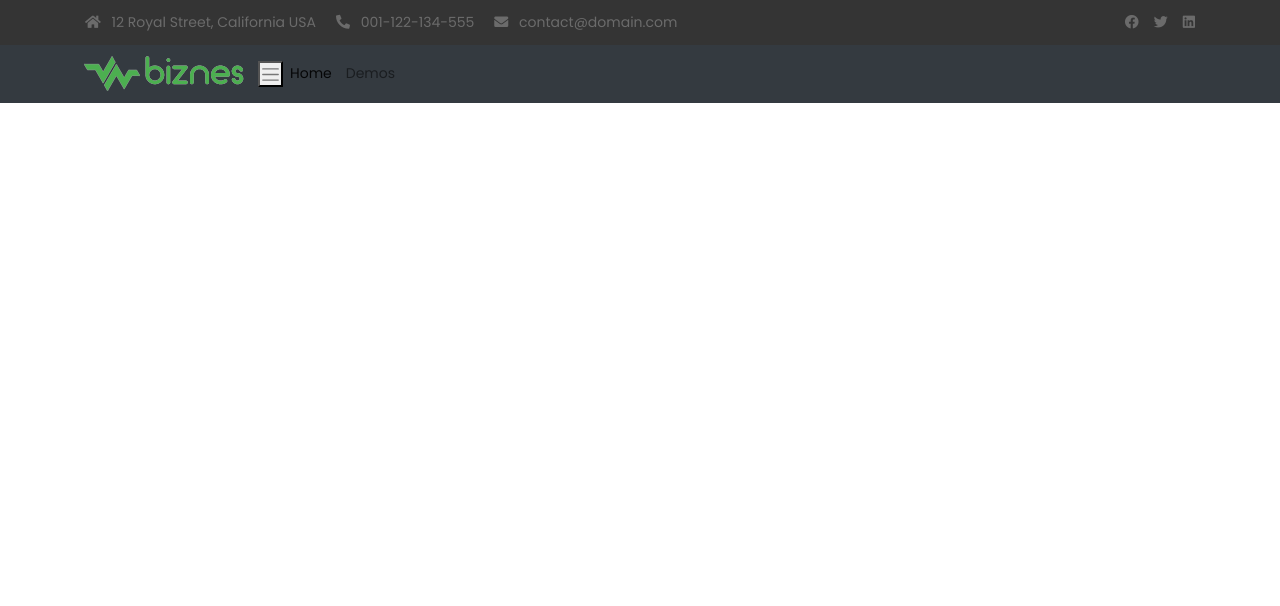
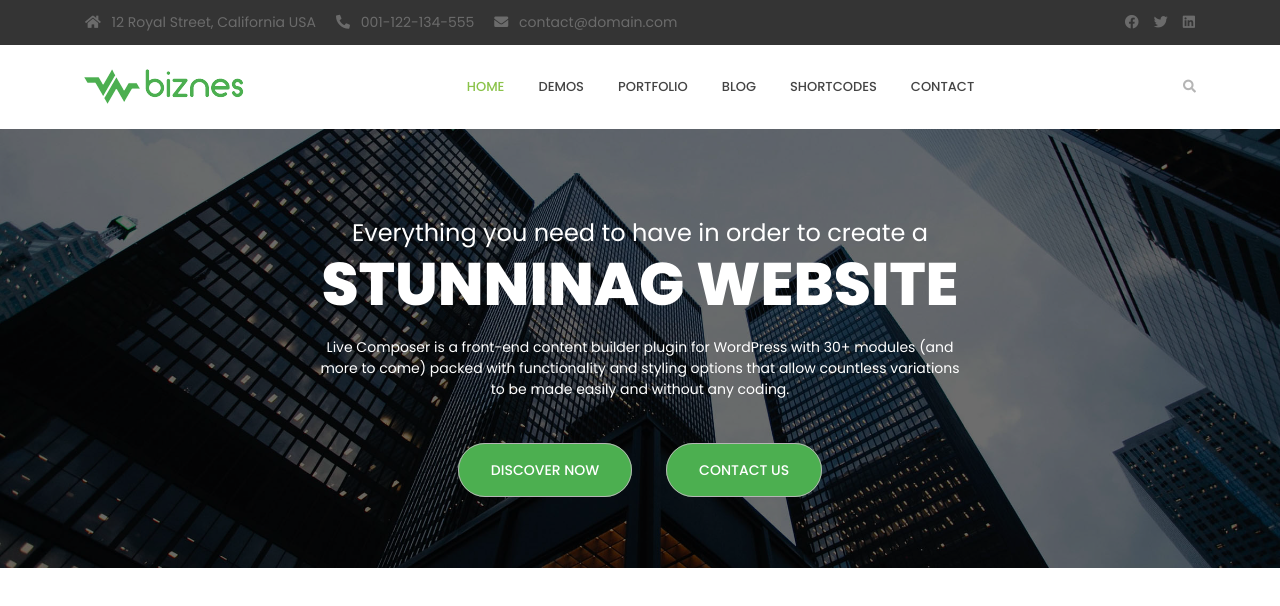
Before and after one commit to aminulislam12/psdtohtml, a plain HTML site: page index.html in a window 1280 px wide. Drawn offline with nearby package versions, Linux system fonts and the light colour scheme.

Commit message:
sliderSetup

```diff
--- a/css/style.css
+++ b/css/style.css
@@ -6,6 +6,37 @@
     font-family: "Poppins", sans-serif;
     font-size: 14px;
 }
+
+
+/*
+=============
+Button
+=============
+*/
+
+.myBtn {
+    background-color: #4caf50;
+    color: #fff;
+    padding: 16px 32px 16px 32px;
+    border-radius: 35px;
+    border: 1px solid #b5b5b5;
+    text-transform: uppercase;
+    font-weight: 500;
+}
+
+.myBtn:hover {
+    text-decoration: none;
+    color: #4caf50;
+    background-color: #fff;
+    transition: 0.5s;
+}
+
+
+/*
+=====================
+Top Bar Css
+=====================
+*/
 
 .top-bg {
     background-color: #343434;
@@ -47,3 +78,108 @@
     color: #fff;
     transition: 0.3s;
 }
+
+
+/*
+=======================
+Main Menu CSS
+======================
+*/
+
+.myNav {
+    padding-top: 20px;
+    padding-bottom: 20px;
+}
+
+li.nav-item {
+    margin-right: 10px;
+    margin-left: 10px
+}
+
+.navbar-light .navbar-nav .nav-link {
+    color: #444444 !important;
+    font-weight: 500;
+    text-transform: uppercase;
+    font-size: 13px;
+}
+
+.navbar-light .navbar-nav .nav-link:hover {
+    color: #8bc34a !important;
+}
+
+.navbar-light .navbar-nav .active>.nav-link {
+    color: #8bc34a !important;
+}
+
+.search>i {
+    color: #b5b5b5;
+    font-size: 13px;
+    cursor: pointer;
+}
+
+
+/*
+==================
+Slider Area Style
+==================
+*/
+
+.slider {
+    position: relative;
+}
+
+.slider-Item img {
+    max-width: 100%;
+}
+
+.slider-Item::after {
+    position: absolute;
+    content: "";
+    background-color: black;
+    left: 0;
+    top: 0;
+    right: 0;
+    bottom: 0;
+    z-index: 1;
+    opacity: 57%;
+}
+
+.slider-content {
+    position: absolute;
+    left: 50%;
+    top: 50%;
+    text-align: center;
+    transform: translate(-50%, -50%);
+    z-index: 2;
+    color: white;
+}
+
+.pera-1 {
+    font-size: 24px;
+    margin: 0;
+    padding: 0;
+    margin-bottom: -3px;
+}
+
+.slider-text {
+    font-size: 60px;
+    margin: 0;
+    padding: 0;
+    font-weight: 800;
+    text-transform: uppercase;
+    margin-bottom: 17px;
+}
+
+.pera-2 {
+    margin: 0;
+    padding: 0;
+    margin-bottom: 60px;
+}
+
+.btn-one {
+    margin-right: 15px;
+}
+
+.btn-two {
+    margin-left: 15px;
+}
--- a/index.html
+++ b/index.html
@@ -12,6 +12,7 @@
 </head>
 
 <body>
+    <!--Header Section START-->
     <header>
         <div class="top-bg">
             <div class="container top-bar">
@@ -27,25 +28,60 @@
                 </div>
             </div>
         </div>
-        <div class="main-nav bg-dark">
-            <nav class="navbar navbar-expand-lg container navbar-light">
-                <a href="" class="navbar-brand">
-                    <img src="image/Logo.png" alt="">
+        <div class="main-nav">
+            <nav class="navbar navbar-expand-lg navbar-light container myNav">
+                <a class="navbar-brand" href="#">
+                    <img src="./image/Logo.png" alt="Logo">
                 </a>
-                <button class="navbar-toggle" type="button" data-toggle="collapse" data-target="#navbars" aria-controls="navbarSupportedContent" aria-expanded="false" aria-label="Toggle navigation">
+                <button class="navbar-toggler" type="button" data-toggle="collapse" data-target="#navbarSupportedContent" aria-controls="navbarSupportedContent" aria-expanded="false" aria-label="Toggle navigation">
                   <span class="navbar-toggler-icon"></span>
                 </button>
-                <div class="ml-auto navbar-collapse collapse" id="navbars">
-                    <ul class="navbar-nav">
+                <div class="collapse navbar-collapse" id="navbarSupportedContent">
+                    <ul class="navbar-nav mr-auto justify-content-center w-100">
                         <li class="nav-item active">
-                            <a href="#" class="nav-link">Home</a>
+                            <a class="nav-link" href="#">Home <span class="sr-only">(current)</span></a>
                         </li>
-                        <li class="nav-item"><a href="#" class="nav-link">Demos</a></li>
+                        <li class="nav-item">
+                            <a class="nav-link" href="#">Demos</a>
+                        </li>
+                        <li class="nav-item">
+                            <a class="nav-link" href="">Portfolio</a>
+                        </li>
+                        <li class="nav-item">
+                            <a class="nav-link" href="">Blog</a>
+                        </li>
+                        <li class="nav-item">
+                            <a class="nav-link" href="">Shortcodes</a>
+                        </li>
+                        <li class="nav-item">
+                            <a class="nav-link" href="">Contact</a>
+                        </li>
                     </ul>
+                    <div class="search">
+                        <i class="fas fa-search"></i>
+                    </div>
                 </div>
             </nav>
         </div>
     </header>
+    <!--Header Section END-->
+    <!--Slider Area Start-->
+    <section class="slider">
+        <div class="slider-Item">
+            <img src="./image/slider1.jpg" alt="slider image">
+            <div class="slider-content">
+                <p class="pera-1">Everything you need to have in order to create a</p>
+                <h2 class="slider-text">stunninag website</h2>
+                <p class="pera-2">Live Composer is a front-end content builder plugin for WordPress with 30+ modules (and more to come) packed with functionality and styling options that allow countless variations to be made easily and without any coding.</p>
+                <div class="slider-btn">
+                    <a href="" class="myBtn btn-one">Discover Now</a>
+                    <a href="" class="myBtn btn-two">Contact us</a>
+                </div>
+            </div>
+        </div>
+
+    </section>
+    <!--Slider Area END-->
     <script src="https://cdn.jsdelivr.net/npm/jquery@3.5.1/dist/jquery.slim.min.js"></script>
     <script src="https://cdn.jsdelivr.net/npm/popper.js@1.16.1/dist/umd/popper.min.js"></script>
     <script src="https://cdn.jsdelivr.net/npm/bootstrap@4.6.1/dist/js/bootstrap.min.js"></script>
```
Also changed, not shown: image/GSTech_LOGO-5000.png (added), image/slider1.jpg (added), image/slider2.jpg (added).
